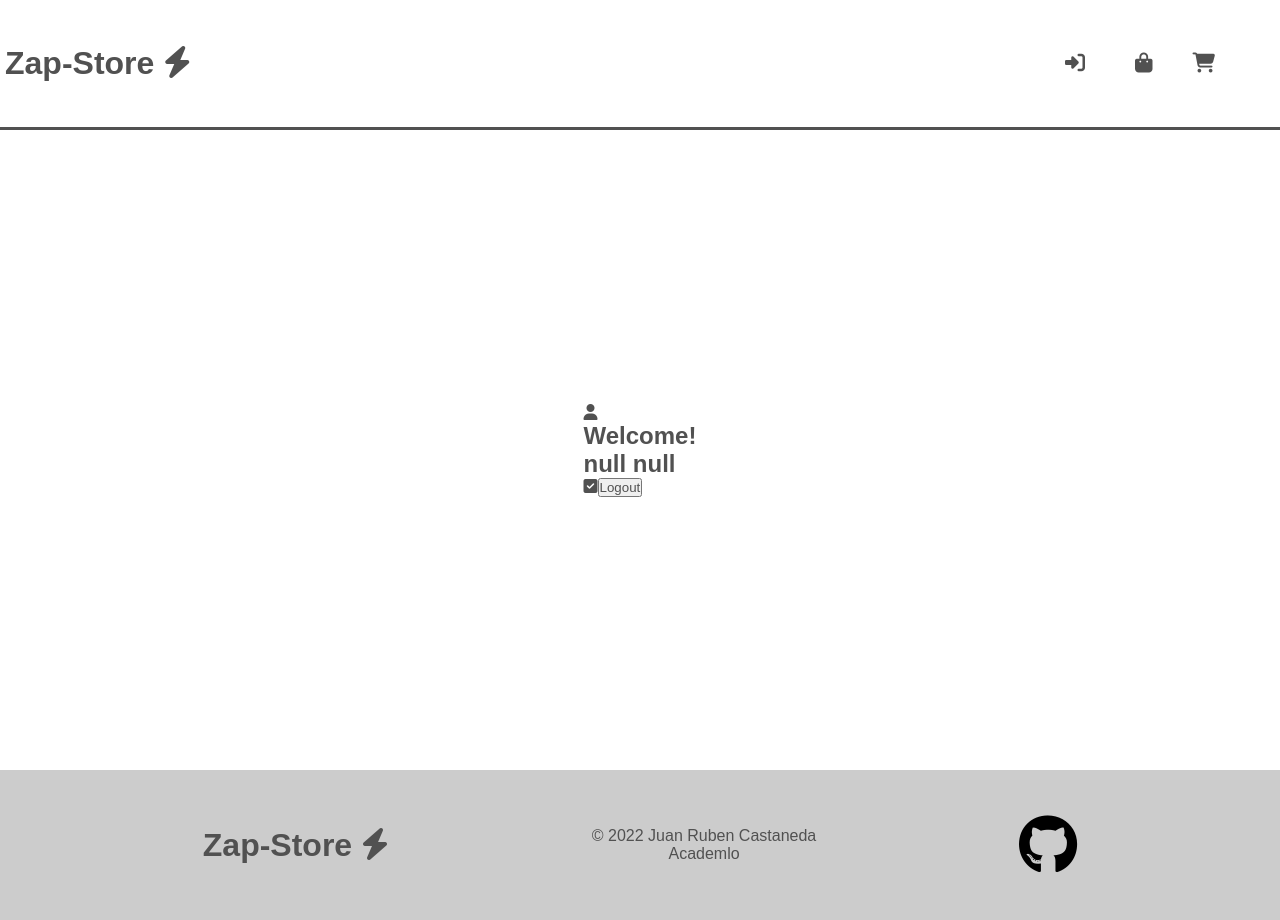
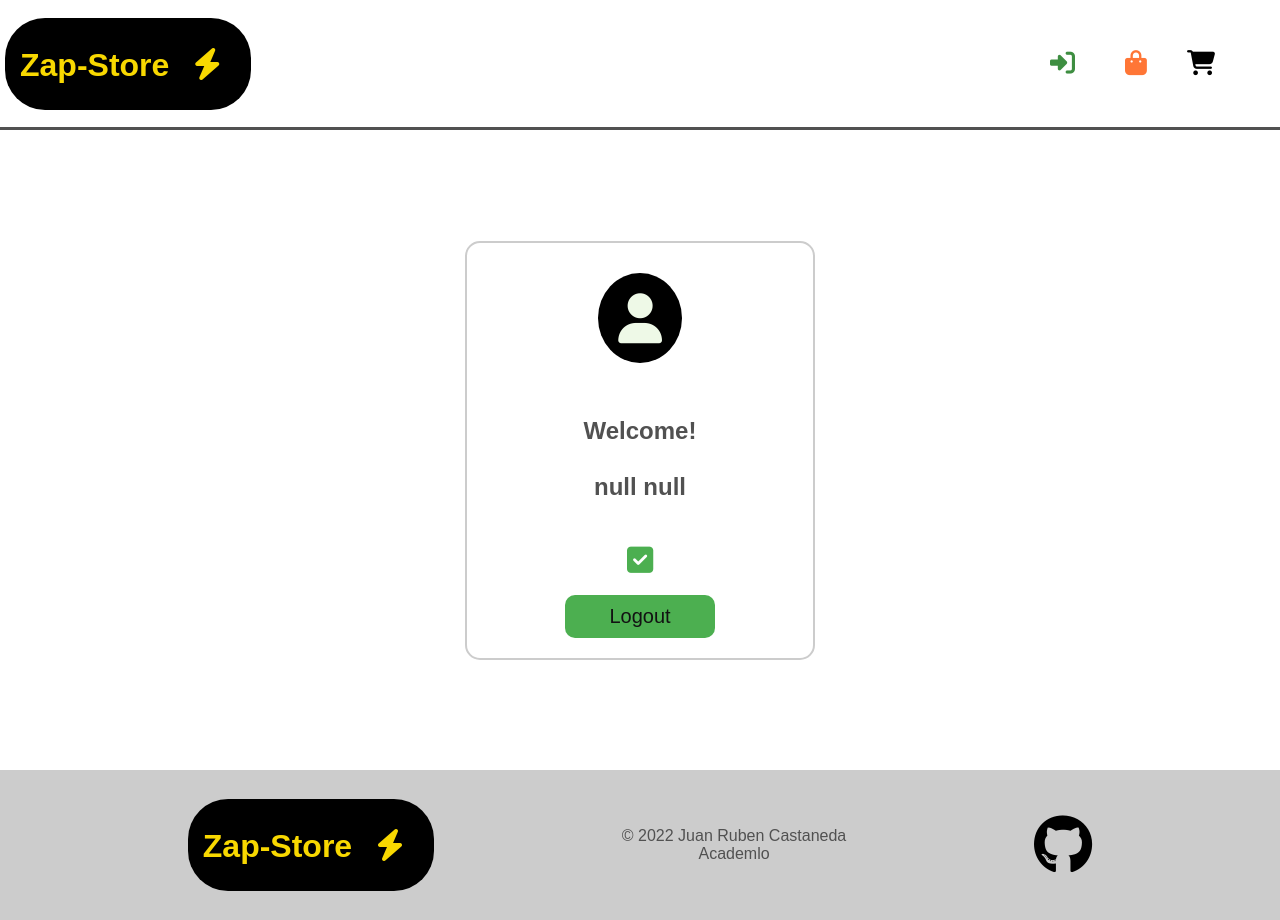
Before and after one commit to Juanrubenc/EStore, a React (Vite) app: page /#/login in a window 1280 px wide. Built offline with nearby package versions, Linux system fonts and the light colour scheme; no server answers; sample sign-in values are in the browser's storage.

Commit message:
Add files via upload

```diff
--- a/src/components/shared/Footer.jsx
+++ b/src/components/shared/Footer.jsx
@@ -8,7 +8,7 @@ import "./Styles/footer.css"
 const footer = () => {
   return (
     <div className='footer'>
-            <h1 className='page-tittle'>Zap-Store <i class="fa-solid fa-bolt"></i></h1>
+                    <h1 className='page-tittle'>Zap-Store <i class="fa-solid fa-bolt"></i></h1>
     <div className='info'>
     <p>© 2022 Juan Ruben Castaneda</p>
     <p className='info'>Academlo</p>
--- a/src/index.css
+++ b/src/index.css
@@ -21,10 +21,176 @@
 
 .login__tittle{
     text-align: center;
-    margin-bottom: 30px;
+    padding: 20px;
+    width: 100%;
+    font-size: 40px;
+    background-color: rgba(93, 195, 34, 0.16);
 }
 
-.logo-dinosaurio{
-    width: 180px;
+.login__btn{
+    background-color: #4CAF50; /* Green */
+    border: none;
+    color: rgb(18, 18, 18);
+    padding: 10px 26px;
+    width: 150px;
+    border-radius: 10px;
+    text-align: center;
+    text-decoration: none;
+    font-size: 20px;
+    margin-bottom: 20px;
+}
+
+.login__btn:hover {background-color: #3e8e41}
+
+.login__btn:active {
+  background-color: #3e8e41;
+  box-shadow: 0 5px #666;
+  transform: translateY(4px);
+}
+.login__div{
+    width: 80%;
+}
+
+
+.login__input{
+    width: 100%;
+    padding: 12px 20px;
+    display: inline-block;
+    border: 1px solid #ccc;
+    border-radius: 4px;
+    box-sizing: border-box;
+}
+
+.form-logout{
+    width: 350px;
+    line-height: 1.5;
+    border: 2px solid #ccc;
+    border-radius: 15px;
+    display: flex;
+    flex-direction: column;
+    justify-content: space-around;
+    align-items: center;
+    gap: 20px;
+}
+
+.fa-square-check{
+    color: #4CAF50;
+    font-size: 30px;
+}
+
+.fa-user{
+    font-size: 50px;
+    margin: 30px;
+    color: #eef9e7;
+    padding: 20px;
+    background-color: black;
+    border-radius: 50%;
+}
+
+.product-detail{
+    height: 500px;
+    display: flex;
+    margin-top: 40px;
+
+}
+
+.details__img{
+    width: 50%;
+    height: 80%;
+    padding: 20px;
     object-fit: contain;
 }
+
+.product-description{
+    width: 50%;
+    object-fit: contain;
+    display: flex;
+    flex-direction: column;
+    justify-content: center;
+    line-height: 1.5;
+    gap: 30px;
+    padding: 10px;
+    max-width: 600px;
+}
+
+.product-info__quantity-product{
+    display: flex;
+    justify-content: space-between;
+    align-items: center;
+}
+
+.quantity{
+    display: flex;
+    width: 100px;
+    gap: 5px;
+}
+
+.product-info__quantity-form-counter{
+    border: solid;
+    text-align: center;
+    padding: 10px;
+    border-radius: 5px;
+}
+
+.product-info__quantity-form-button{
+    border: solid;
+    padding: 15px;
+}
+
+.product-info__btn-cart{
+    background-color: #4CAF50; /* Green */
+    border: none;
+    color: rgb(18, 18, 18);
+    padding: 10px 26px;
+    width: 150px;
+    border-radius: 10px;
+    text-align: center;
+    text-decoration: none;
+    font-size: 20px;
+    margin-bottom: 20px;
+}
+
+.desc-price::before{
+    content: " $";
+}
+
+
+
+.product-description{
+    font-size: 15px;
+}
+
+.header__list{
+    font-size: 25px;
+}
+
+.fa-right-to-bracket{
+    color: #3e8e41;
+}
+
+.fa-bag-shopping{
+    color: rgb(255, 118, 54);
+}
+
+.fa-cart-shopping{
+    color: rgb(0, 0, 0);
+}
+
+.page-tittle, .fa-bolt{
+    color: #F8D800;
+    background-color: black;
+    padding: 15px;
+    border-radius: 40px;
+    text-align: center;
+}
+
+
+.similar-products{
+    display: flex;
+    flex-wrap: wrap;
+    justify-content: space-evenly;
+    align-items: center;
+    gap: 20px;
+    margin-top: 20px;
+    height: 60vh;
+}
```
